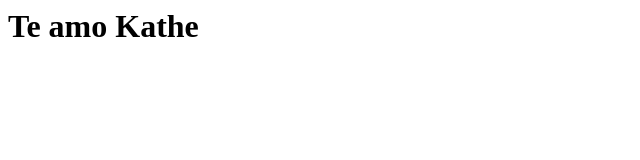
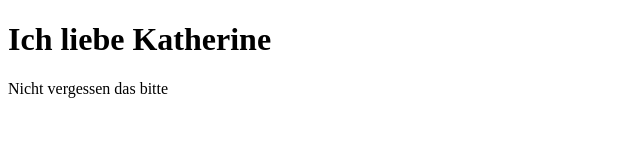
Before and after one commit to Andresfgomez970/website1, a plain HTML site: page index.html in a window 1280 px wide. Shown: the whole page, without its empty margins (0-640 px from the left). Drawn offline with Linux system fonts and the light colour scheme.

Commit message:
Ading structure

```diff
--- a/index.html
+++ b/index.html
@@ -1 +1,11 @@
-<h1>Te amo Kathe</h1>
+<!DOCTYPE html>
+<html lang="en" dir="ltr">
+  <head>
+    <meta charset="utf-8">
+      <title> Liebesbotschaft </title>
+  </head>
+  <body>
+    <h1>Ich liebe Katherine</h1>
+    <p>Nicht vergessen das bitte<p>
+  </body>
+</html>
```
